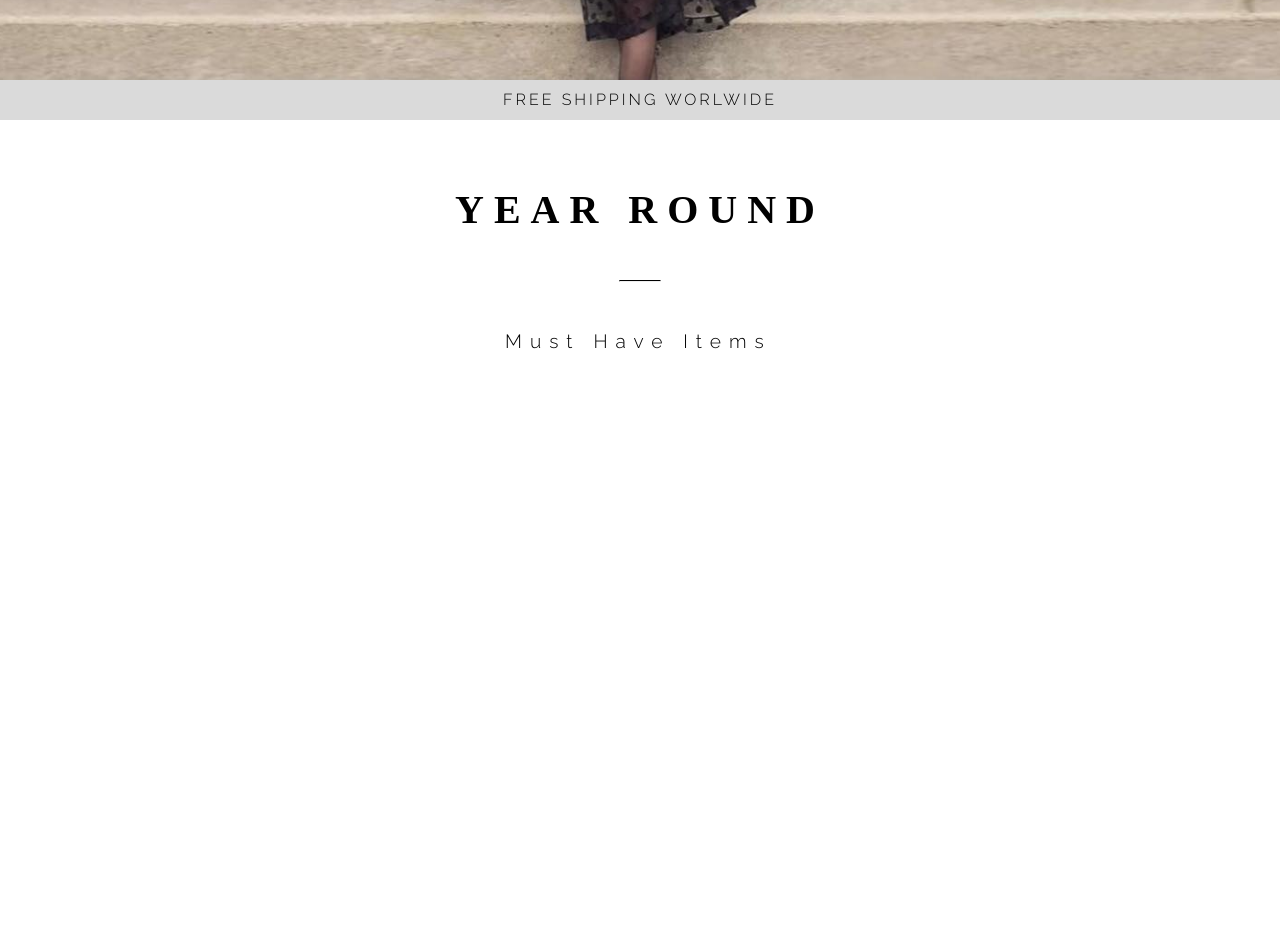
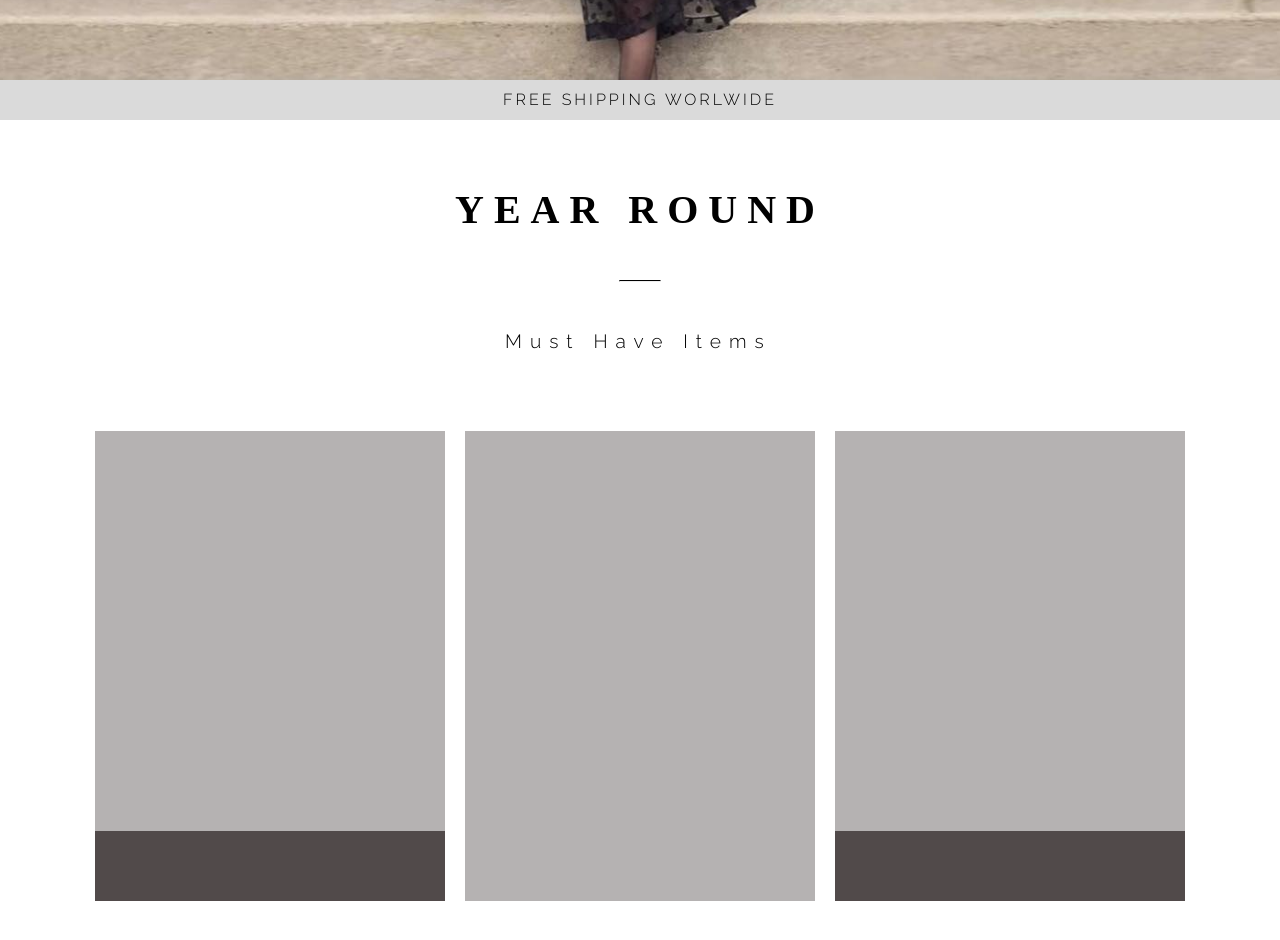
Before and after one commit to ShahdElsebai/Pretty-Gal, a React (Create React App) app: page / in a window 1280 px wide. Shown: the part 560-1500 px from the top of the page. Before the commit the page ends 911 px from the top, so only its background shows below. Built offline with nearby package versions, Linux system fonts and the light colour scheme.

Commit message:
Home Cards

```diff
--- a/src/App.js
+++ b/src/App.js
@@ -5,7 +5,7 @@ function App() {
   return (
     <div>
       <Header />
-        <Home/>
+      <Home/>
     </div>
   )
 }
--- a/src/Components/Home/endHome.js
+++ b/src/Components/Home/endHome.js
@@ -1,5 +1,6 @@
 import styled from "styled-components";
 const EndHome = () => (
+    <div>
 
        <StyledContainer>
             <div>
@@ -8,11 +9,25 @@ const EndHome = () => (
              <StyledHeader2>Must Have Items</StyledHeader2>
             </div>
        </StyledContainer>
+       <StyledContainer>
+            <StyledProductCard>
+                <div>
+                </div>
+            </StyledProductCard>
+            <StyledProductCard/>
+            <StyledProductCard>
+                <div>
+                </div>
+            </StyledProductCard>
+       </StyledContainer>
+
+    </div>
 
 
 )
 
 export const StyledContainer = styled.div`
+
   display: flex;
   justify-content:center;
   align-items: center;
@@ -22,13 +37,12 @@ export const StyledContainer = styled.div`
 `
 
 export const StyledHeader1 = styled.h1`
+
    font-family: Helvetica-Neue-Font, serif;
    font-weight: 700;
    font-size: 2.5rem;
    letter-spacing: 10px;
    margin-top: 70px;
-
-
 
 `
 export const StyledHeader2 = styled.h1`
@@ -38,16 +52,31 @@ export const StyledHeader2 = styled.h1`
    font-size: 1.2rem;
    margin-top: 50px;
    margin-left: 50px;
+   margin-bottom: 70px;
    letter-spacing: 8px;
-
 
 `
 export const StyledLine = styled.hr`
+
    border-top: 1px solid black;
    margin-top: 50px;
    width: 40px;
 
 `
 export const StyledProductCard = styled.div`
+
+  background-color: rgb(181, 178, 178);
+  width: 350px;
+  height: 470px;
+  margin: 10px;
+  margin-bottom: 40px;
+  & div {
+    background: #514a4a;
+    width: 100%;
+    height: 15%;
+    top: 85%;
+    position: relative;
+  }
+
 `
 export default EndHome;
```
Lines whose indentation alone changed are shown as unchanged.
